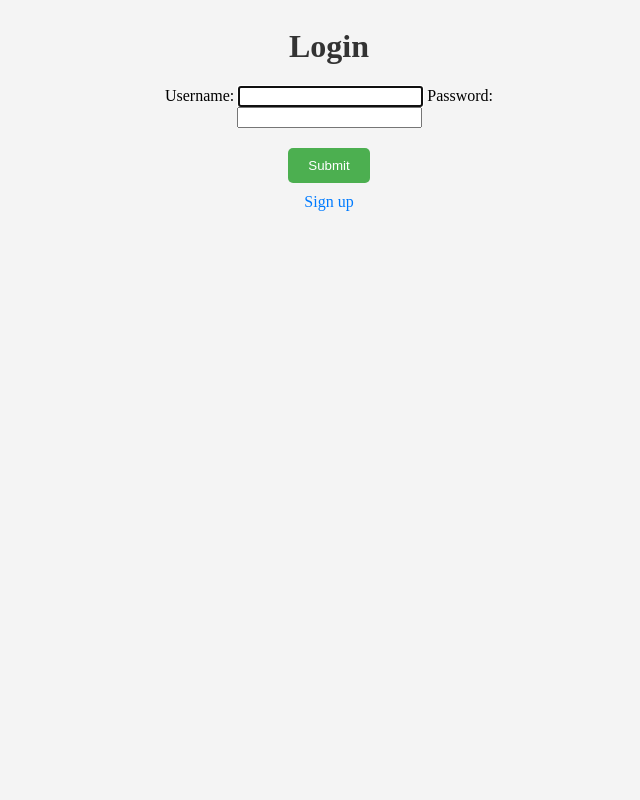
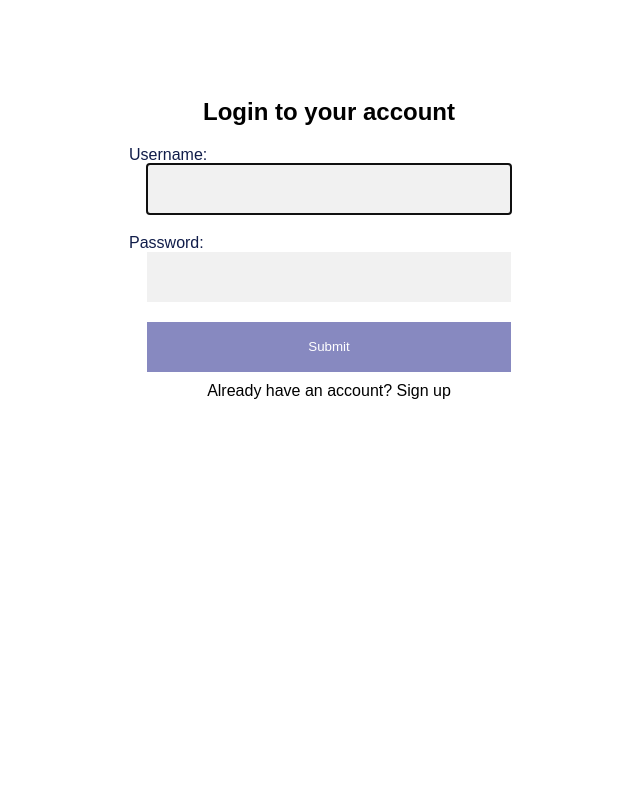
Before and after one commit to FilipsCalijs/Exam_Proj, a Django app: page /accounts/login/ in a window 1280 px wide. Shown: the whole page, without its empty margins (311-951 px from the left). Run offline with Django 4.2, Linux system fonts and the light colour scheme.

Commit message:
added login and register pages styles

```diff
--- a/Password/user/static/css/login.css
+++ b/Password/user/static/css/login.css
@@ -0,0 +1,41 @@
+.login_form input{
+    display: block;
+    margin: 0 auto;
+}
+
+#id_username {
+
+}
+
+.login h2 {
+    margin-top: 70px; }
+
+  .login form {
+    margin-top: 30px;
+    margin-bottom: 33px; }
+    .login input {
+      margin-bottom: 20px;
+      font-family: "Roboto", sans-serif;
+      width: 364px;
+      height: 50px;
+      background-color: #F1F1F1;
+      padding: 15px 8px;
+      border: none;
+      font-size: 16px; }
+    .login label {
+      color: #111D4A;
+      display: block;
+      text-align: left; }
+    .login button {
+      width: 364px;
+      height: 50px;
+      border: none;
+      cursor: pointer;
+      background-color: #8789C0;
+      color: white;
+      font-family: Arial, sans-serif;
+      font-weight: 500; }
+
+.login p a {
+    color: black
+}
--- a/Password/user/templates/registration/login.html
+++ b/Password/user/templates/registration/login.html
@@ -1,6 +1,10 @@
-<body style="background-color: #f4f4f4; padding: 20px;">
+<head>
+    {% load static %}
+    <link rel="stylesheet" href="{% static 'css/login.css' %}">
+</head>
+<body style=" padding: 20px; font-family: Arial, sans-serif;">
 
-    <h1 class="fi" style="color: #333; text-align: center;">Login</h1>
+
 
     {% if messages %}
         <ul class="messages">
@@ -9,11 +13,12 @@
             {% endfor %}
         </ul>
     {% endif %}
-    <form method="POST" style="max-width: 400px; margin: 0 auto; text-align: center;">
+    <form class="login" method="POST" style="max-width: 400px; margin: 0 auto; text-align: center;">
         {% csrf_token %}
+        <h2>Login to your account</h2>
         {{form}}
-        <button type="submit" style="display: block; margin: 20px auto 0; background-color: #4CAF50; color: white; padding: 10px 20px; border: none; border-radius: 5px; cursor: pointer;">Submit</button>
-        <p style="text-align: center; margin-top: 10px;"><a href="{% url 'user:signup' %}" style="color: #007bff; text-decoration: none;">Sign up</a></p>
+        <button type="submit">Submit</button>
+        <p style="text-align: center; margin-top: 10px;"><a href="{% url 'user:signup' %}" style=" text-decoration: none;">Already have an account? Sign up</a></p>
     </form>
 
 </body>
--- a/Password/user/templates/user.html
+++ b/Password/user/templates/user.html
@@ -10,6 +10,7 @@
     <link rel="stylesheet" href="{% static 'css/passInfo.css' %}">
     <link rel="stylesheet" href="{% static 'css/home.css' %}">
     <link rel="stylesheet" href="{% static 'css/createPass.css' %}">
+
     <link rel="preconnect" href="https://fonts.googleapis.com">
     <link rel="preconnect" href="https://fonts.gstatic.com" crossorigin>
 </head>
```
Also changed, not shown: Password/user/static/css/register.css (added, +36 -0 lines), Password/user/templates/registration/signup.html (+8 -4 lines).
